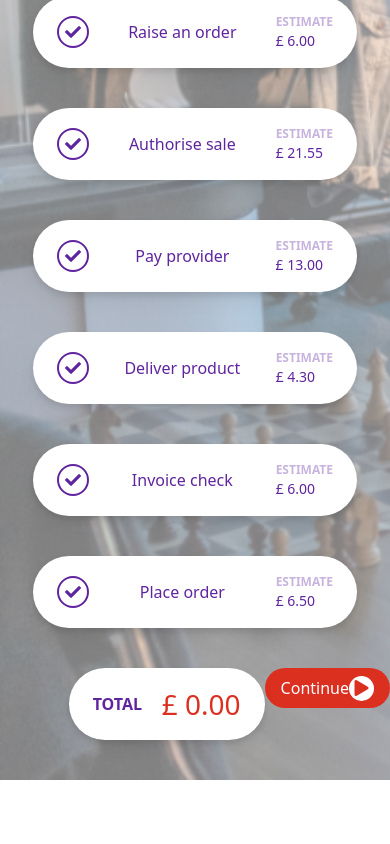
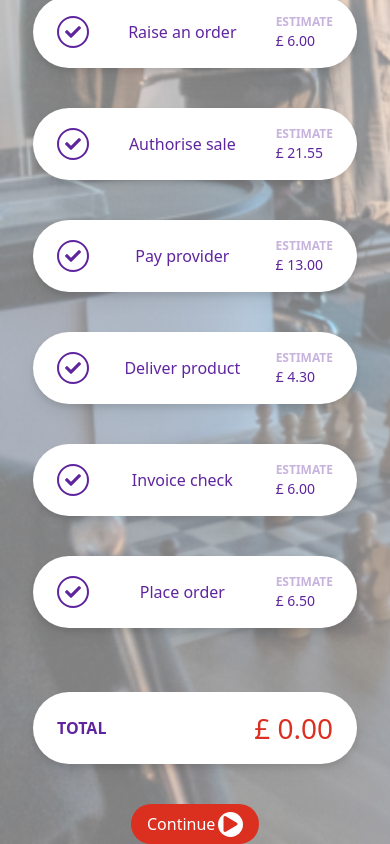
Before and after one commit to jbiddulph/bridge-sea, a Vue app: page / in a window 390 px wide. Shown: the part 572-1416 px from the top of the page. Before the commit the page ends 1352 px from the top, so only its background shows below. Built offline with nearby package versions, Linux system fonts and the light colour scheme.

Commit message:
styling total and continue button for mobile

```diff
--- a/src/components/HomePage.vue
+++ b/src/components/HomePage.vue
@@ -28,9 +28,9 @@
       >
         Calculating your total costs
       </h2>
-      <Transition name="products-fade">
+      <transition name="products-fade">
         <ProductItem v-if="loadedProducts" :items="productItems" />
-      </Transition>
+      </transition>
     </div>
   </div>
 </template>
--- a/src/components/ProductItem.vue
+++ b/src/components/ProductItem.vue
@@ -47,7 +47,17 @@
       </div>
     </li>
   </ul>
-  <div class="flex flex-row justify-evenly">
+  <div
+    class="
+      flex
+      md:flex-row
+      flex-col
+      md:justify-evenly
+      mx-auto
+      items-center
+      md:items-start
+    "
+  >
     <div class="invisible w-32">&nbsp;</div>
     <div
       class="
```
